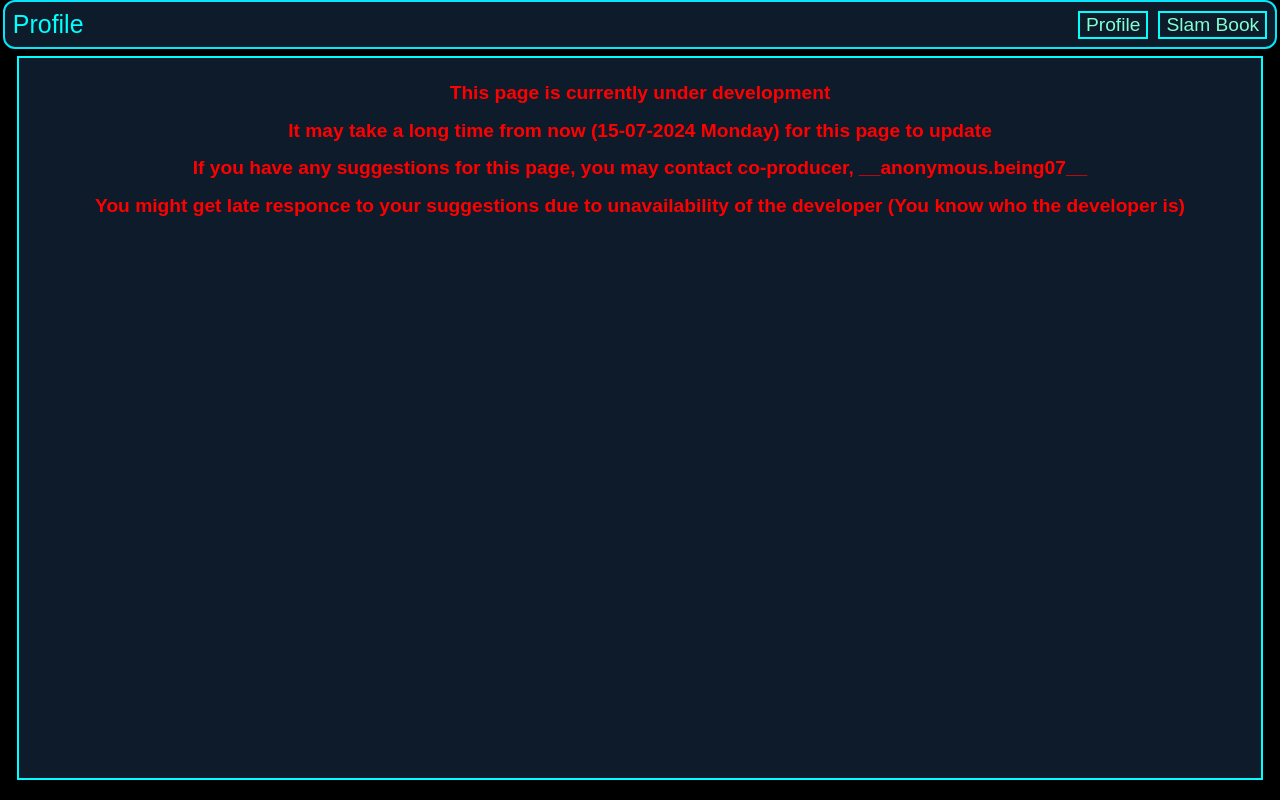
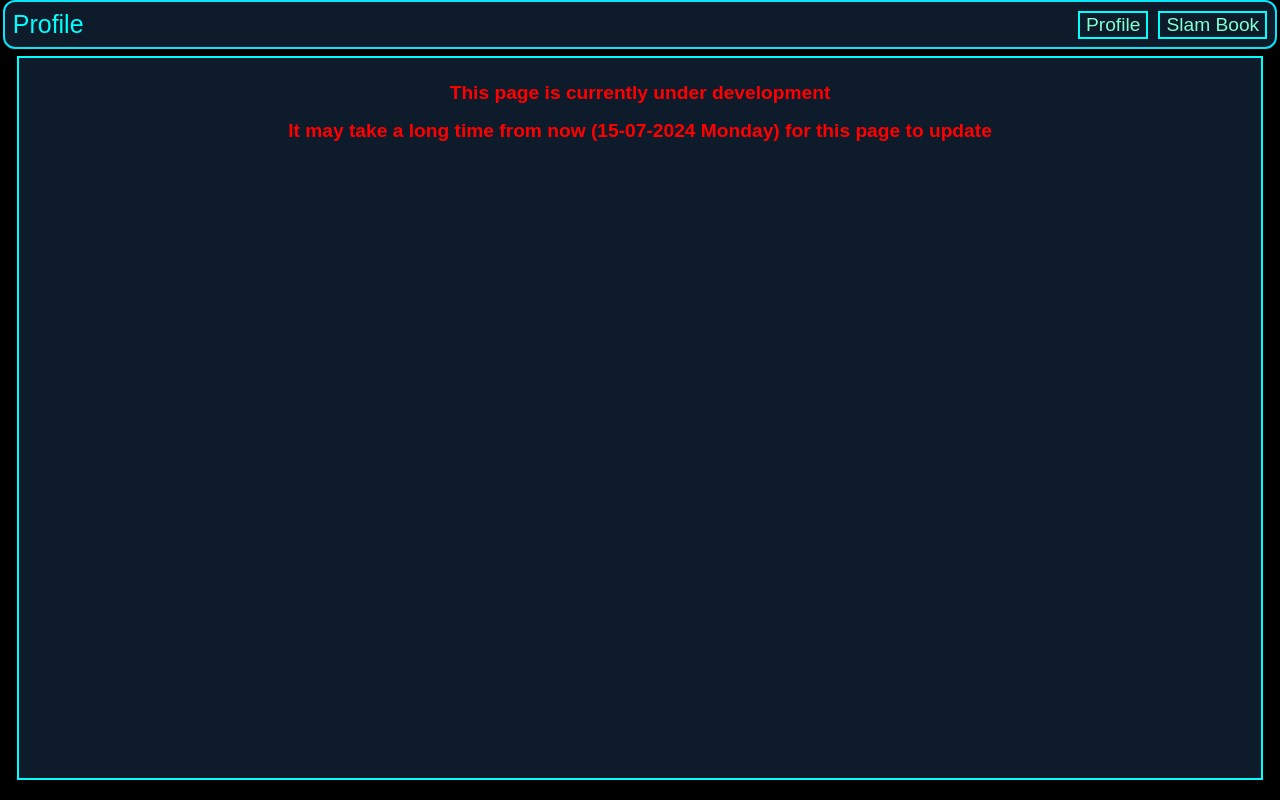
Before and after one commit to SyedZYounus7/The34thBatch, a plain HTML site: page mnpg.html in a window 1280 px wide. Drawn offline with Linux system fonts and the light colour scheme.

Commit message:
Update mnpg.html

```diff
--- a/mnpg.html
+++ b/mnpg.html
@@ -166,8 +166,8 @@
             <div class="profilebio">
                 <h2 style="color:red; text-align: center;">This page is currently under development</h2>
                 <h2 style="color:red; text-align: center;">It may take a long time from now (15-07-2024 Monday) for this page to update</h2>
-                <h2 style="color:red; text-align: center;">If you have any suggestions for this page, you may contact co-producer, __anonymous.being07__  </h2>
-                <h2 style="color:red; text-align: center;">You might get late responce to your suggestions due to unavailability of the developer (You know who the developer is)</h2>
+<!--                 <h2 style="color:red; text-align: center;">If you have any suggestions for this page, you may contact co-producer, __anonymous.being07__  </h2>
+                <h2 style="color:red; text-align: center;">You might get late responce to your suggestions due to unavailability of the developer (You know who the developer is)</h2> -->
 
             </div>
         </div>
```
